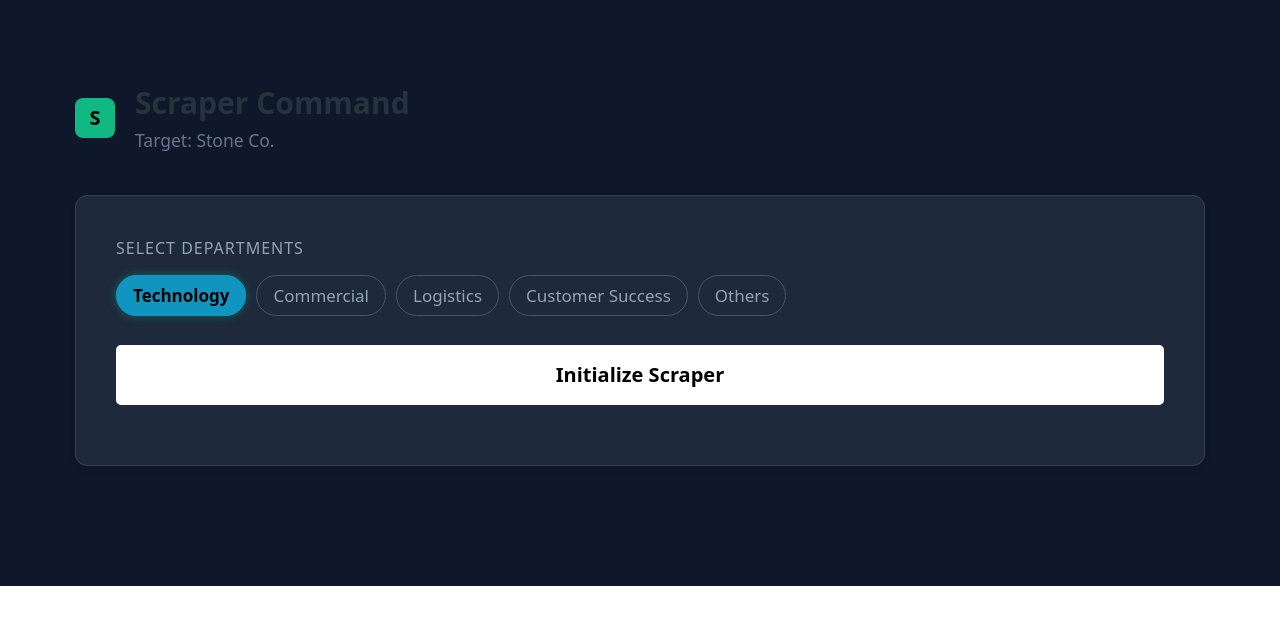
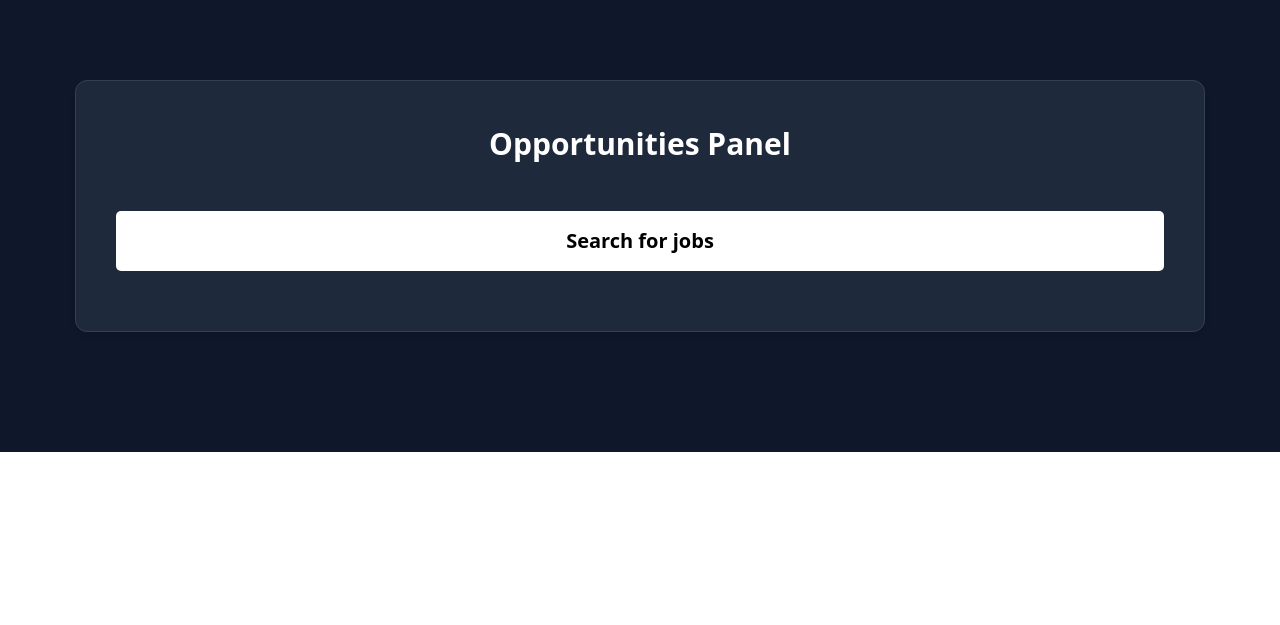
Before and after one commit to melosamuel/headbothunter, a Flask app: page / in a window 1280 px wide. Shown: the top 625 px of the page. Run offline with Flask 3, Linux system fonts and the light colour scheme; some libraries are stand-ins or nearby versions.

Commit message:
lazy: fixes

```diff
--- /dev/null
+++ b/app/routes.py
@@ -0,0 +1,69 @@
+import json
+from datetime import datetime
+from flask import Blueprint, render_template, request
+from app import db, redis_client
+from app.services.scraper_service import StoneJobs
+from config import CACHE_KEY_JOBS, CACHE_TTL
+
+main_bp = Blueprint('main', __name__)
+
+@main_bp.route("/")
+def index():
+    return render_template('index.html')
+
+@main_bp.route('/run-scraper', methods=['POST'])
+def run_scraper():
+    force_refresh = request.args.get('force') == 'true'
+
+    jobs_data = []
+    from_cache = False
+    last_updated = "Recente"
+    cache_key = CACHE_KEY_JOBS
+
+    if not force_refresh:
+        cached_result = redis_client.get(cache_key)
+        if cached_result:
+            try:
+                payload = json.loads(cached_result)
+                jobs_data = payload['data']
+                last_updated = payload['updated_at']
+                from_cache = True
+            except Exception:
+                pass
+
+    if not jobs_data:
+        scraper = StoneJobs()
+        found_jobs_dict = scraper.start()
+
+        for link, job_info in found_jobs_dict.items():
+            formatted_date = job_info['posted_at'].strftime('%d/%m/%Y')
+
+            jobs_data.append({
+                "title": job_info['title'],
+                "company": "Stone",
+                "link": link,
+                "sector": job_info['sector'],
+                "remote": job_info['remote'],
+                "posted_at": formatted_date
+            })
+
+        db.session.commit()
+
+        now_str = datetime.now().strftime("%H:%M:%S")
+        last_updated = now_str
+
+        payload = {
+            "data": jobs_data,
+            "updated_at": now_str
+        }
+        redis_client.setex(cache_key, CACHE_TTL, json.dumps(payload, default=str))
+
+    if jobs_data:
+        jobs_data.sort(key=lambda x: x['posted_at'], reverse=True)
+
+    return render_template(
+        'partials/job_list.html',
+        jobs=jobs_data,
+        from_cache=from_cache,
+        last_updated=last_updated
+    )
--- /dev/null
+++ b/app/templates/index.html
@@ -0,0 +1,79 @@
+<!DOCTYPE html>
+<html lang="en">
+    <head>
+        <meta charset="UTF-8">
+        <meta name="viewport" content="width=device-width, initial-scale=1.0">
+        <title>Job Scraper Command</title>
+        <script src="https://unpkg.com/htmx.org@1.9.10"></script>
+        <link rel="stylesheet" href="https://cdn.jsdelivr.net/npm/@picocss/pico@1/css/pico.min.css">
+
+        <style>
+            :root { --primary: #10b981; --background: #0f172a; --card-bg: #1e293b; --text: #e2e8f0; }
+            body { background-color: var(--background); color: var(--text); }
+
+            .control-panel {
+                background: var(--card-bg);
+                border: 1px solid #334155;
+                border-radius: 12px;
+                padding: 2rem;
+                margin-bottom: 2rem;
+                box-shadow: 0 4px 6px -1px rgba(0, 0, 0, 0.1);
+            }
+
+            .btn-run {
+                width: 100%;
+                margin-top: 1.5rem;
+                background: #fff;
+                color: #000;
+                border: none;
+                font-weight: 800;
+            }
+            .btn-run:hover { background: #e2e8f0; }
+
+            .loader-overlay {
+                display: none;
+                flex-direction: column;
+                align-items: center;
+                justify_content: center;
+                margin-top: 2rem;
+                gap: 10px;
+            }
+            .htmx-request.loader-overlay {
+                display: flex;
+            }
+
+            .spinner {
+                width: 40px;
+                height: 40px;
+                border: 4px solid rgba(255, 255, 255, 0.1);
+                border-left-color: #10b981;
+                border-radius: 50%;
+                animation: spin 1s linear infinite;
+            }
+
+            @keyframes spin {
+                to { transform: rotate(360deg); }
+            }
+        </style>
+    </head>
+    <body>
+        <main class="container">
+            <form hx-post="/run-scraper" hx-target="#results-area" hx-indicator="#loading">
+                <div class="control-panel" style="text-align: center;">
+                    <h3 style="color: #fff;">Opportunities Panel</h3>
+
+                    <button type="submit" class="btn-run">
+                        Search for jobs
+                    </button>
+
+                    <div id="loading" class="loader-overlay">
+                        <span aria-busy="true"></span> Searching...
+                    </div>
+                </div>
+            </form>
+
+            <div id="results-area">
+            </div>
+        </main>
+    </body>
+</html>
--- /dev/null
+++ b/config.py
@@ -0,0 +1,2 @@
+CACHE_KEY_JOBS="jobs"
+CACHE_TTL=3600
--- a/frontend/app.py
+++ /dev/null
@@ -1,29 +0,0 @@
-import sys
-import os
-
-sys.path.append(os.path.abspath(os.path.join(os.path.dirname(__file__), '..')))
-
-from flask import Flask, render_template, request
-from backend.stone import StoneJobs
-
-app = Flask(__name__)
-
-@app.route('/')
-def index():
-    return render_template('index.html')
-
-@app.route('/run-scraper', methods=['POST'])
-def run_scraper():
-    selected_teams = request.form.getlist('teams')
-
-    if not selected_teams:
-        return "<div class='p-4 text-red-500'>Please select at least one team.</div>"
-
-    scraper = StoneJobs()
-    jobs_dict = scraper.start(selected_teams)
-    jobs_list = list(jobs_dict.values())
-
-    return render_template('partials/job_list.html', jobs=jobs_list)
-
-if __name__ == '__main__':
-    app.run(debug=True)
--- a/frontend/templates/index.html
+++ /dev/null
@@ -1,137 +0,0 @@
-<!DOCTYPE html>
-<html lang="en">
-    <head>
-        <meta charset="UTF-8">
-        <meta name="viewport" content="width=device-width, initial-scale=1.0">
-        <title>Job Scraper Command</title>
-        <script src="https://unpkg.com/htmx.org@1.9.10"></script>
-        <link rel="stylesheet" href="https://cdn.jsdelivr.net/npm/@picocss/pico@1/css/pico.min.css">
-
-        <style>
-            /* Custom "SaaS" Dark Theme overrides */
-            :root { --primary: #10b981; --background: #0f172a; --card-bg: #1e293b; --text: #e2e8f0; }
-            body { background-color: var(--background); color: var(--text); }
-
-            /* THE CONTROL PANEL */
-            .control-panel {
-                background: var(--card-bg);
-                border: 1px solid #334155;
-                border-radius: 12px;
-                padding: 2rem;
-                margin-bottom: 2rem;
-                box-shadow: 0 4px 6px -1px rgba(0, 0, 0, 0.1);
-            }
-
-            /* TEAM SELECTOR (The "Pills") */
-            .team-selector {
-                display: flex;
-                flex-wrap: wrap;
-                gap: 10px;
-                margin-top: 1rem;
-            }
-
-            /* Hide the ugly default checkbox */
-            .team-selector input[type="checkbox"] { display: none; }
-
-            /* Style the label to look like a button */
-            .team-pill {
-                cursor: pointer;
-                padding: 8px 16px;
-                border: 1px solid #475569;
-                border-radius: 9999px; /* Pill shape */
-                font-size: 0.85rem;
-                color: #94a3b8;
-                transition: all 0.2s;
-                user-select: none;
-            }
-
-            .team-pill:hover { border-color: #64748b; color: #fff; }
-
-            /* When checked (Active State) */
-            .team-selector input[type="checkbox"]:checked + .team-pill {
-                background-color: var(--primary);
-                border-color: var(--primary);
-                color: #000;
-                font-weight: 700;
-                box-shadow: 0 0 10px rgba(16, 185, 129, 0.4);
-            }
-
-            /* ACTION BUTTON */
-            .btn-run {
-                width: 100%;
-                margin-top: 1.5rem;
-                background: #fff;
-                color: #000;
-                border: none;
-                font-weight: 800;
-            }
-            .btn-run:hover { background: #e2e8f0; }
-
-            /* LOADER */
-            .loader-overlay {
-                display: none;
-                margin-top: 1rem;
-                text-align: center;
-                font-size: 0.9rem;
-                color: var(--primary);
-            }
-            .htmx-request .loader-overlay { display: block; }
-
-        </style>
-    </head>
-    <body>
-        <main class="container">
-
-            <div style="display: flex; align-items: center; gap: 1rem; margin-bottom: 2rem;">
-                <div style="background: #10b981; width: 40px; height: 40px; border-radius: 8px; display: flex; align-items: center; justify-content: center; font-weight: bold; color: #000;">S</div>
-                <div>
-                    <h2 style="margin:0; font-size: 1.5rem;">Scraper Command</h2>
-                    <small style="color: #64748b;">Target: Stone Co.</small>
-                </div>
-            </div>
-
-            <form hx-post="/run-scraper" hx-target="#results-area" hx-indicator="#loading">
-
-                <div class="control-panel">
-                    <label style="color: #94a3b8; font-size: 0.8rem; text-transform: uppercase; letter-spacing: 1px;">Select Departments</label>
-
-                    <div class="team-selector">
-                        <label>
-                            <input type="checkbox" name="teams" value="tech" checked>
-                            <span class="team-pill">Technology</span>
-                        </label>
-                        <label>
-                            <input type="checkbox" name="teams" value="commercial">
-                            <span class="team-pill">Commercial</span>
-                        </label>
-                        <label>
-                            <input type="checkbox" name="teams" value="logistic">
-                            <span class="team-pill">Logistics</span>
-                        </label>
-                        <label>
-                            <input type="checkbox" name="teams" value="customer_relationship">
-                            <span class="team-pill">Customer Success</span>
-                        </label>
-                        <label>
-                            <input type="checkbox" name="teams" value="others">
-                            <span class="team-pill">Others</span>
-                        </label>
-                    </div>
-
-                    <button type="submit" class="btn-run">
-                        Initialize Scraper
-                    </button>
-
-                    <div id="loading" class="loader-overlay">
-                        <span aria-busy="true"></span> Connecting to Stone... Scraping pages...
-                    </div>
-                </div>
-
-            </form>
-
-            <div id="results-area">
-                </div>
-
-        </main>
-    </body>
-</html>
--- a/requirements.txt
+++ b/requirements.txt
@@ -6,6 +6,7 @@ charset-normalizer==3.4.4
 click==8.3.1
 dill==0.4.1
 Flask==3.1.2
+Flask-SQLAlchemy==3.1.1
 greenlet==3.3.0
 idna==3.11
 isort==7.0.0
@@ -17,8 +18,10 @@ platformdirs==4.5.1
 playwright==1.57.0
 pyee==13.0.0
 pylint==4.0.4
+redis==7.1.0
 requests==2.32.5
 soupsieve==2.8.2
+SQLAlchemy==2.0.45
 tomlkit==0.14.0
 typing_extensions==4.15.0
 urllib3==2.6.3
--- /dev/null
+++ b/run.py
@@ -0,0 +1,6 @@
+from app import create_app
+
+app = create_app()
+
+if __name__ == '__main__':
+    app.run(debug=True, port=5000)
```
Also changed, not shown: app/__init__.py (added, +22 -0 lines), app/models.py (added, +29 -0 lines), app/services/scraper_service.py (renamed from backend/stone.py, +2 -12 lines), app/templates/partials/job_list.html (renamed from frontend/templates/partials/job_list.html, +25 -5 lines), backend/__init__.py (deleted).
